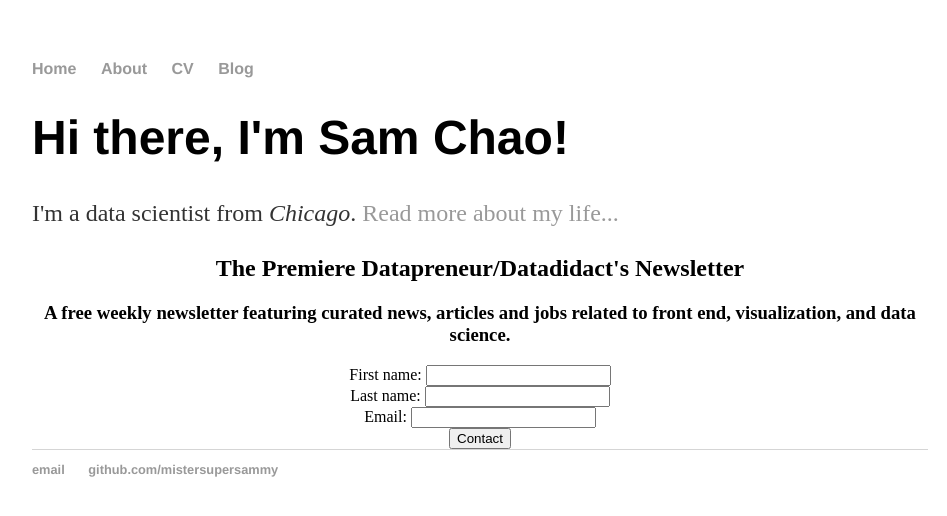
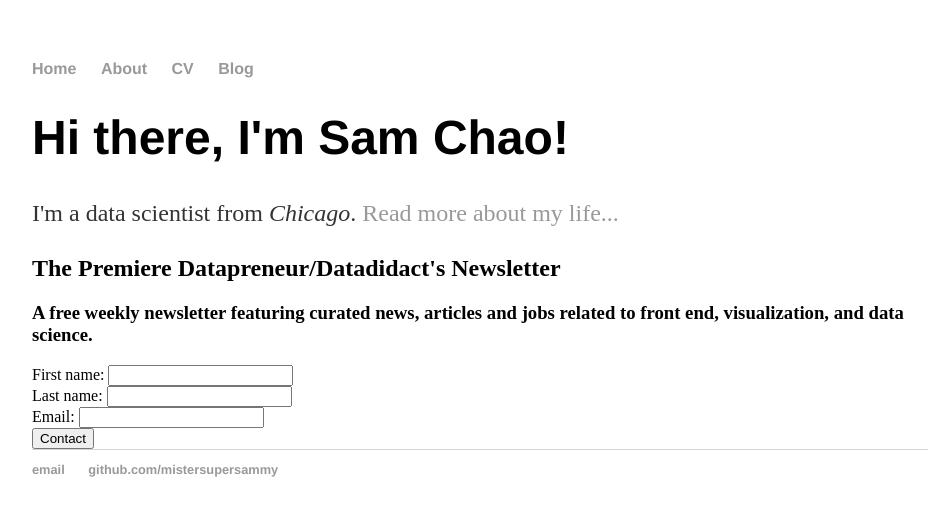
Before and after one commit to mistersupersammy/mistersupersammy.github.io, a Jekyll site: the page built from index.html, in a window 1280 px wide. Shown: the top 516 px of the page, without its empty margins (160-1107 px from the left). Built offline with Jekyll 4.4.1, drawn with Linux system fonts in a browser that asks for light colours.

Commit message:
Update main.css

```diff
--- a/css/main.css
+++ b/css/main.css
@@ -42,6 +42,6 @@ ul.posts li {
     list-style: none;
 }
 
-#newsletter {
+.newsletter {
     text-align: center;
 }
```
